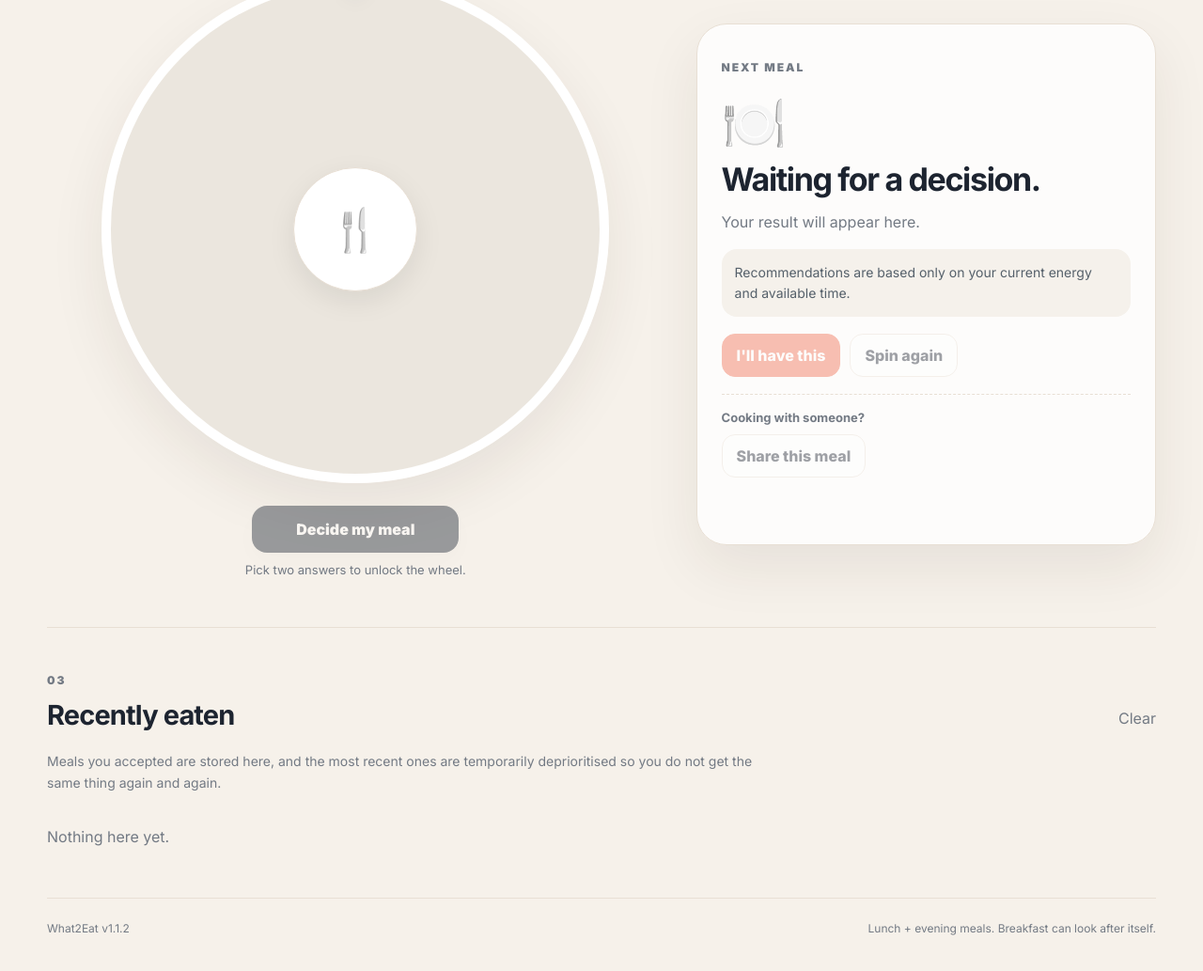
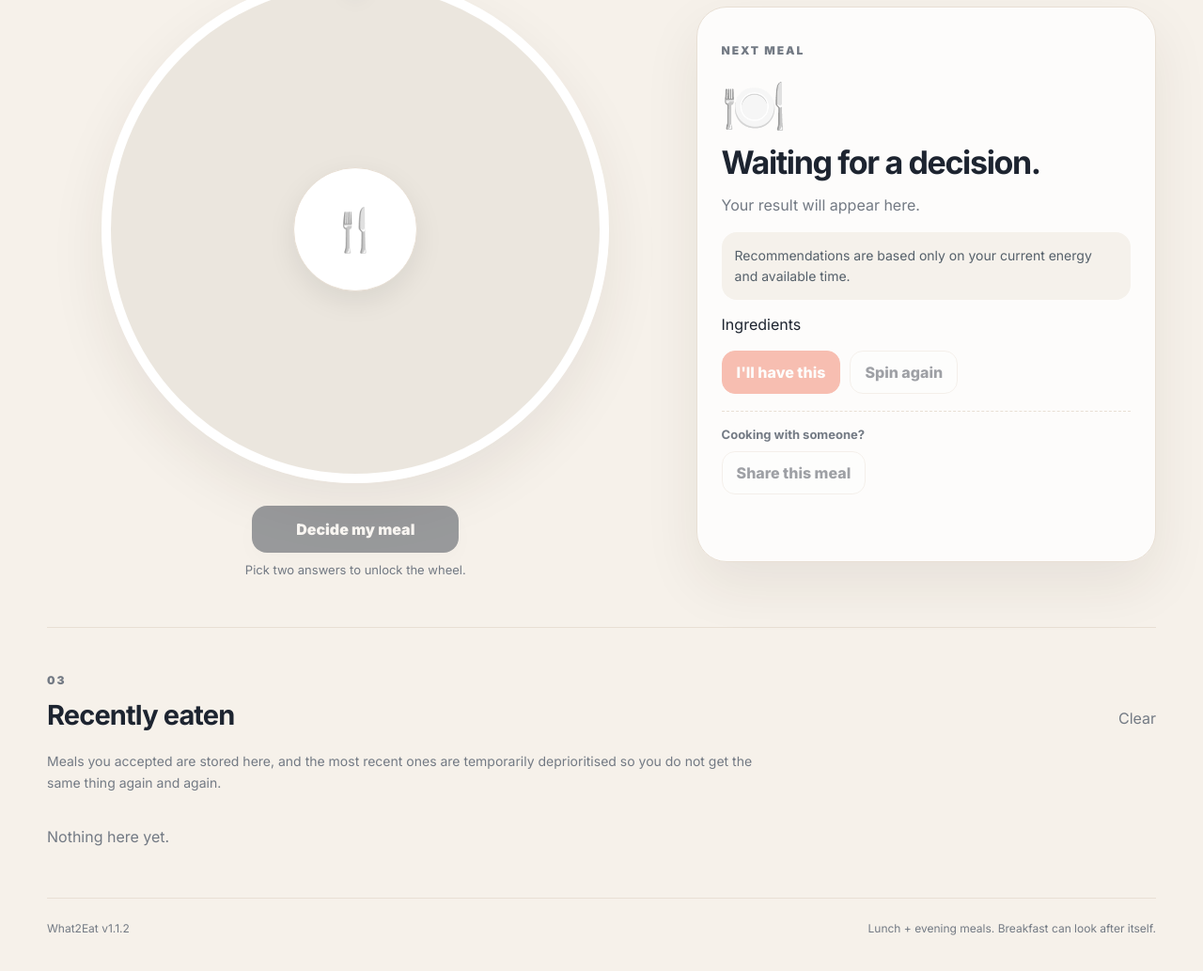
Before and after one commit to Captain-Jack-coder/What2Eat, a plain HTML site: page index.html in a window 1280 px wide. Shown: the part 1356-2389 px from the top of the page at 94% size. Drawn offline with Linux system fonts and the light colour scheme.

Commit message:
Add ingredients block to index.html
Added ingredients block with title and list div.

```diff
--- a/index.html
+++ b/index.html
@@ -166,6 +166,11 @@
             Recommendations are based only on your current energy and available time.
           </div>
 
+          <div class="ingredients-block">
+            <p class="ingredients-title">Ingredients</p>
+            <div id="ingredients" class="ingredients-list"></div>
+          </div>
+
           <div class="actions">
             <button
               id="accept"
```
